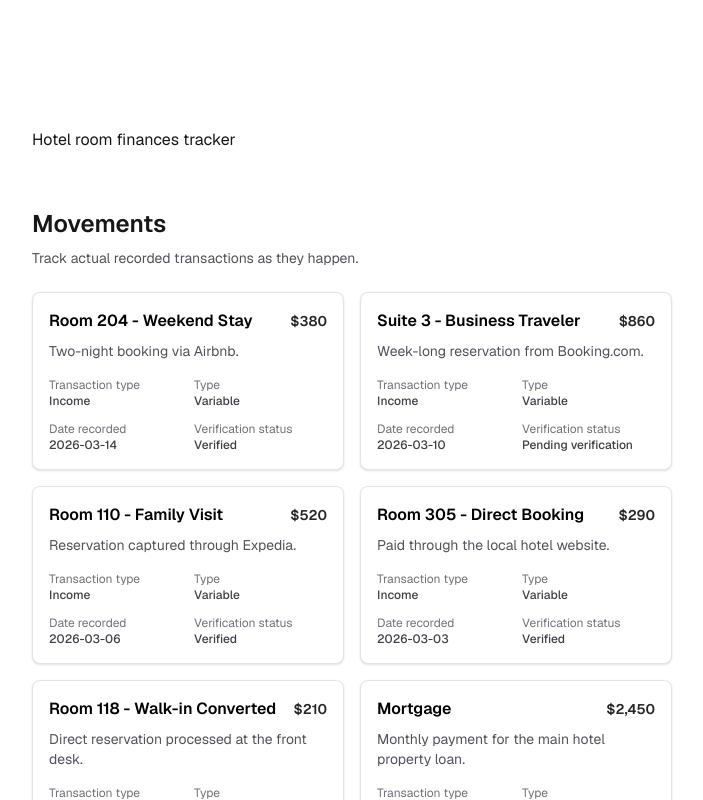
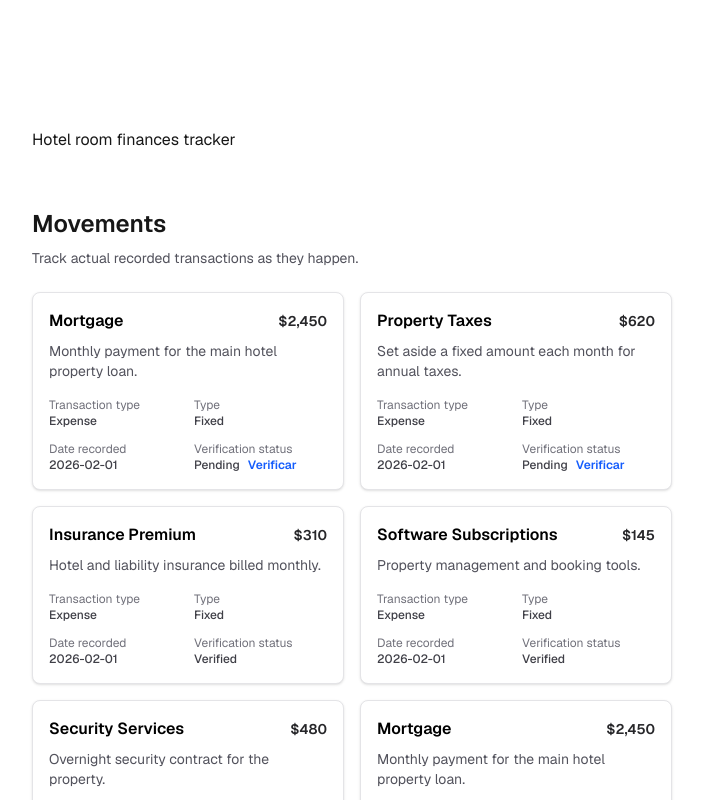
Before and after one commit to carlosquesada24/Hotel-Room-Finances-Tracker, a Next.js app: page / in a window 1280 px wide. Shown: the top 800 px of the page, without its empty margins (288-991 px from the left). Built offline with nearby package versions, Linux system fonts and the light colour scheme.

Commit message:
Added verificar button on UI

```diff
--- a/app/components/budget.tsx
+++ b/app/components/budget.tsx
@@ -1,44 +1,54 @@
 const transactions = [
   {
+    id: "a11c8e2-6d1b-4c9a-9b2f-1a7d3e5f1001",
     name: "Mortgage",
     description: "Monthly payment for the main hotel property loan.",
     transactionType: "Expense",
     amount: "$2,450",
     expenseType: "Fixed",
     timeRange: "Indefinite",
+    dateRecorded: "2026-02-01",
   },
   {
+    id: "c33e0a4-8b3d-6e1c-b4d2-3c9f5a7b1003",
     name: "Property Taxes",
     description: "Set aside a fixed amount each month for annual taxes.",
     transactionType: "Expense",
     amount: "$620",
     expenseType: "Fixed",
     timeRange: "Indefinite",
+    dateRecorded: "2026-02-01",
   },
   {
+    id: "e55a2c6-ad5f-803e-d6f4-5eb07c9d1005",
     name: "Insurance Premium",
     description: "Hotel and liability insurance billed monthly.",
     transactionType: "Expense",
     amount: "$310",
     expenseType: "Fixed",
     timeRange: "Indefinite",
+    dateRecorded: "2026-02-01",
   },
   {
+    id: "077c4e8-cf71-a260-f816-70d29ebf1007",
     name: "Software Subscriptions",
     description: "Property management and booking tools.",
     transactionType: "Expense",
     amount: "$145",
     expenseType: "Fixed",
     timeRange: "Indefinite",
+    dateRecorded: "2026-02-01",
   },
   {
+    id: "299e60a-e193-c482-1a38-92f4b0d11009",
     name: "Security Services",
     description: "Overnight security contract for the property.",
     transactionType: "Expense",
     amount: "$480",
     expenseType: "Fixed",
     timeRange: "Indefinite",
-  },
+    dateRecorded: "2026-02-01",
+  }
 ];
 
 export default function Budget() {
--- a/app/components/movements.tsx
+++ b/app/components/movements.tsx
@@ -1,99 +1,138 @@
-const movements = [
+
+"use client";
+
+import { useState } from "react";
+
+const initialMovements = [
   {
-    name: "Room 204 - Weekend Stay",
-    description: "Two-night booking via Airbnb.",
-    transactionType: "Income",
-    amount: "$380",
-    movementType: "Variable",
-    dateRecorded: "2026-03-14",
-    verificationStatus: "Verified",
+    id: "a1f3c8e2-6d1b-4c9a-9b2f-1a7d3e5f0001",
+    name: "Mortgage",
+    description: "Monthly payment for the main hotel property loan.",
+    transactionType: "Expense",
+    amount: "$2,450",
+    movementType: "Fixed",
+    dateRecorded: "2026-02-01",
+    verificationStatus: "Pending",
+    budgetItemId: "a11c8e2-6d1b-4c9a-9b2f-1a7d3e5f1001",
   },
   {
-    name: "Suite 3 - Business Traveler",
-    description: "Week-long reservation from Booking.com.",
-    transactionType: "Income",
-    amount: "$860",
-    movementType: "Variable",
-    dateRecorded: "2026-03-10",
-    verificationStatus: "Pending verification",
+    id: "c3f5e0a4-8b3d-6e1c-b4d2-3c9f5a7b0003",
+    name: "Property Taxes",
+    description: "Set aside a fixed amount each month for annual taxes.",
+    transactionType: "Expense",
+    amount: "$620",
+    movementType: "Fixed",
+    dateRecorded: "2026-02-01",
+    verificationStatus: "Pending",
+    budgetItemId: "c33e0a4-8b3d-6e1c-b4d2-3c9f5a7b1003",
+  },
+
+  {
+    id: "e5b7a2c6-ad5f-803e-d6f4-5eb07c9d0005",
+    name: "Insurance Premium",
+    description: "Hotel and liability insurance billed monthly.",
+    transactionType: "Expense",
+    amount: "$310",
+    movementType: "Fixed",
+    dateRecorded: "2026-02-01",
+    verificationStatus: "Verified",
+    budgetItemId: "e55a2c6-ad5f-803e-d6f4-5eb07c9d1005",
+  },
+
+  {
+    id: "07d9c4e8-cf71-a260-f816-70d29ebf0007",
+    name: "Software Subscriptions",
+    description: "Property management and booking tools.",
+    transactionType: "Expense",
+    amount: "$145",
+    movementType: "Fixed",
+    dateRecorded: "2026-02-01",
+    verificationStatus: "Verified",
+    budgetItemId: "077c4e8-cf71-a260-f816-70d29ebf1007",
+  },
+
+
+  {
+    id: "3a02f71b-f2a4-d593-2b49-a305c1e20010",
+    name: "Security Services",
+    description: "Overnight security contract for the property.",
+    transactionType: "Expense",
+    amount: "$480",
+    movementType: "Fixed",
+    dateRecorded: "2026-03-01",
+    verificationStatus: "Verified",
+    budgetItemId: "3aaf71b-f2a4-d593-2b49-a305c1e21010",
   },
   {
-    name: "Room 110 - Family Visit",
-    description: "Reservation captured through Expedia.",
-    transactionType: "Income",
-    amount: "$520",
-    movementType: "Variable",
-    dateRecorded: "2026-03-06",
-    verificationStatus: "Verified",
-  },
-  {
-    name: "Room 305 - Direct Booking",
-    description: "Paid through the local hotel website.",
-    transactionType: "Income",
-    amount: "$290",
-    movementType: "Variable",
-    dateRecorded: "2026-03-03",
-    verificationStatus: "Verified",
-  },
-  {
-    name: "Room 118 - Walk-in Converted",
-    description: "Direct reservation processed at the front desk.",
-    transactionType: "Income",
-    amount: "$210",
-    movementType: "Variable",
-    dateRecorded: "2026-02-28",
-    verificationStatus: "Pending verification",
-  },
-
-  // Expenses from budgetList
-  {
+    id: "b2e4d9f3-7a2c-5d0b-a3c1-2b8e4f6a0002",
     name: "Mortgage",
     description: "Monthly payment for the main hotel property loan.",
     transactionType: "Expense",
     amount: "$2,450",
     movementType: "Fixed",
     dateRecorded: "2026-03-01",
-    verificationStatus: "Pending verification",
+    verificationStatus: "Verified",
+    budgetItemId: "b22d9f3-7a2c-5d0b-a3c1-2b8e4f6a1002",
   },
   {
+    id: "d4a6f1b5-9c4e-7f2d-c5e3-4daf6b8c0004",
     name: "Property Taxes",
     description: "Set aside a fixed amount each month for annual taxes.",
     transactionType: "Expense",
     amount: "$620",
     movementType: "Fixed",
     dateRecorded: "2026-03-01",
-    verificationStatus: "Pending verification",
+    verificationStatus: "Verified",
+    budgetItemId: "d44f1b5-9c4e-7f2d-c5e3-4daf6b8c1004",
   },
   {
+    id: "f6c8b3d7-be60-914f-e705-6fc18dae0006",
     name: "Insurance Premium",
     description: "Hotel and liability insurance billed monthly.",
     transactionType: "Expense",
     amount: "$310",
     movementType: "Fixed",
     dateRecorded: "2026-03-01",
-    verificationStatus: "Pending verification",
+    verificationStatus: "Verified",
+    budgetItemId: "f66b3d7-be60-914f-e705-6fc18dae1006",
   },
-  {
+   {
+    id: "18e0d5f9-d082-b371-0927-81e3afc0008",
     name: "Software Subscriptions",
     description: "Property management and booking tools.",
     transactionType: "Expense",
     amount: "$145",
     movementType: "Fixed",
     dateRecorded: "2026-03-01",
-    verificationStatus: "Pending verification",
+    verificationStatus: "Verified",
+    budgetItemId: "188d5f9-d082-b371-0927-81e3afc1008",
   },
-  {
+    {
+    id: "29f1e60a-e193-c482-1a38-92f4b0d10009",
     name: "Security Services",
     description: "Overnight security contract for the property.",
     transactionType: "Expense",
     amount: "$480",
     movementType: "Fixed",
-    dateRecorded: "2026-03-01",
-    verificationStatus: "Pending verification",
+    dateRecorded: "2026-02-01",
+    verificationStatus: "Verified",
+    budgetItemId: "299e60a-e193-c482-1a38-92f4b0d11009",
   },
 ];
 
 export default function Movements() {
+  const [movements, setMovements] = useState(initialMovements);
+
+  const handleVerify = (id: string) => {
+    setMovements((current) =>
+      current.map((movement) =>
+        movement.id === id
+          ? { ...movement, verificationStatus: "Verified" }
+          : movement
+      )
+    );
+  };
+
   return (
     <section className="mt-14 w-full">
       <div className="mb-6">
@@ -105,7 +144,7 @@ export default function Movements() {
       <div className="grid gap-4 sm:grid-cols-2">
         {movements.map((movement) => (
           <article
-            key={movement.name}
+            key={movement.id}
             className="rounded-lg border border-zinc-200 bg-white p-4 shadow-sm"
           >
             <div className="flex items-baseline justify-between gap-2">
@@ -130,7 +169,18 @@ export default function Movements() {
               </div>
               <div>
                 <dt className="text-zinc-500">Verification status</dt>
-                <dd className="font-medium">{movement.verificationStatus}</dd>
+                <dd className="font-medium">
+                  {movement.verificationStatus}
+                  {movement.verificationStatus === "Pending" ? (
+                    <button
+                      type="button"
+                      onClick={() => handleVerify(movement.id)}
+                      className="ml-2 text-xs font-semibold text-blue-600"
+                    >
+                      Verificar
+                    </button>
+                  ) : null}
+                </dd>
               </div>
             </dl>
           </article>
```
